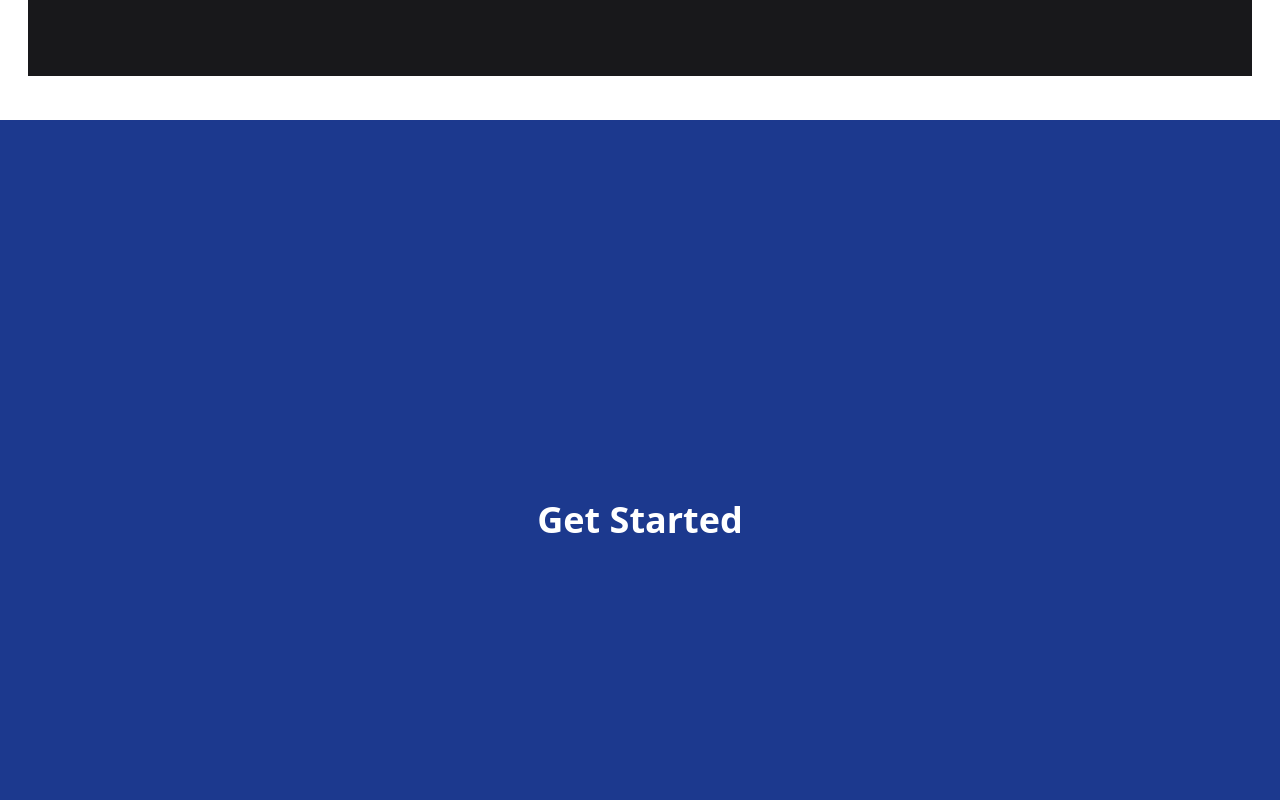
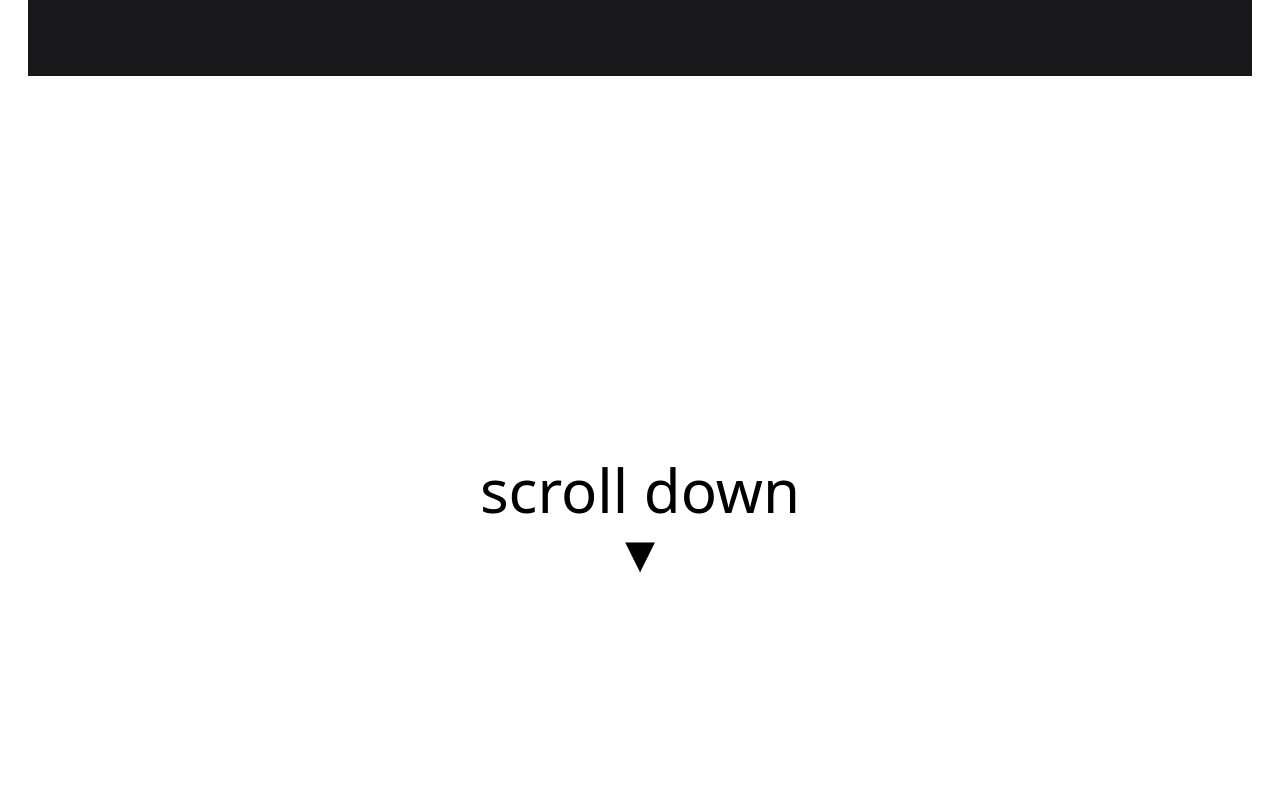
Before and after one commit to Adigitgeek05/techsnaphome, a React (Vite) app: page / in a window 1280 px wide. Shown: the part 680-1480 px from the top of the page. Built offline with nearby package versions, Linux system fonts and the light colour scheme.

Commit message:
minor fixes

```diff
--- a/src/App.jsx
+++ b/src/App.jsx
@@ -1,7 +1,8 @@
 import React from 'react'
 import Home from './components/Home/Home.jsx'
 import Cursor from './components/Cursor/Cursor.jsx'
-import Pg from './components/pg2/Pg.jsx'
+import Section from './components/Sections/Section.jsx'
+import Pg from './components/Sections/Pg.jsx'
 
 const App = () => {
   return (
@@ -9,6 +10,8 @@
       <Cursor />
       <Home />
       <Pg />
+      <Section />
+
     </div>
   )
 }
--- a/src/components/pg2/Pg.jsx
+++ /dev/null
@@ -1,12 +0,0 @@
-import React from 'react'
-
-const Pg = () => {
-  return (
-    <div className='bg-blue-900 min-h-screen text-4xl text-white justify-center items-center flex flex-col font-extrabold'>
-        <h1 >Get Started</h1>
-
-    </div>
-  )
-}
-
-export default Pg
```
Also changed, not shown: src/components/Home/Home.jsx (line endings or trailing spaces).
